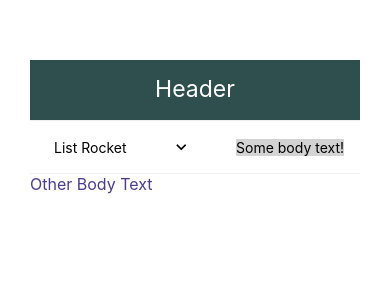
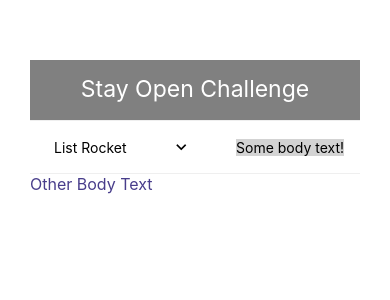
Before and after one commit to Don-Stevenson/STAY-OPEN, a React Native app: screen / in a window 390 px wide. Shown: the top 300 px of the page. Built offline with nearby package versions, Linux system fonts and the light colour scheme.

Commit message:
update header title and change background colour

```diff
--- a/components/Header.js
+++ b/components/Header.js
@@ -4,7 +4,7 @@ import { StyleSheet, View, Text } from "react-native";
 export default function Header() {
   return (
     <View style={styles.header}>
-      <Text style={styles.text}>Header</Text>
+      <Text style={styles.text}>Stay Open Challenge</Text>
     </View>
   );
 }
@@ -13,7 +13,7 @@ const styles = StyleSheet.create({
   header: {
     height: 60,
     padding: 15,
-    backgroundColor: "darkslategrey",
+    backgroundColor: "grey",
 
   },
   text: {
```
